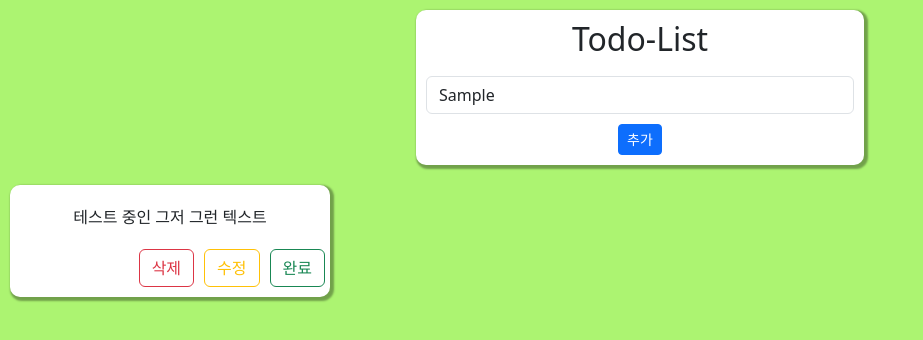
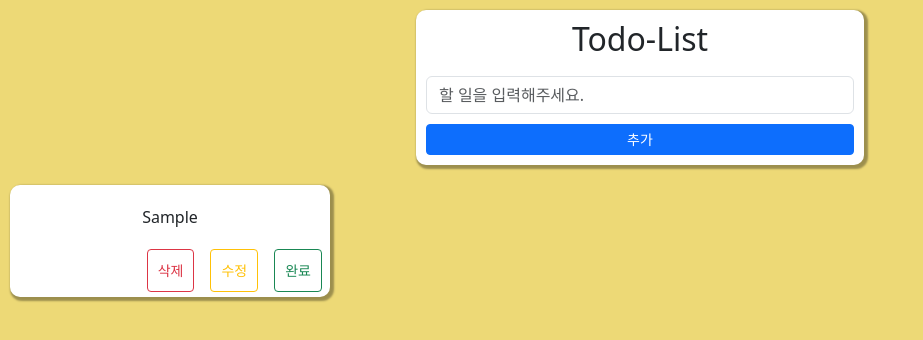
Before and after one commit to hsc03/React-TodoList, a React (Create React App) app: page / in a window 1280 px wide. Both pictures are taken after typing "Sample" into the empty fields and a click on the button "추가". Shown: the top 340 px of the page, without its empty margins (0-923 px from the left). Built offline with nearby package versions, Linux system fonts and the light colour scheme.

Commit message:
Add Add feature & Add input verification feature

```diff
--- a/src/App.js
+++ b/src/App.js
@@ -1,16 +1,21 @@
-import React from 'react';
+import React, { useState } from 'react';
 import "./styles/App.css";
 import 'bootstrap/dist/css/bootstrap.min.css'
 import Header from './components/Header';
-import TodoItem from './components/TodoItem';
-// import TodoList from './components/TodoList';
+import TodoList from './components/TodoList';
 
 const App = () => {
+  const [todos, setTodos] = useState([]);
+
+  const addTodoItem = (item) => {
+    const newTodo = { id: Date.now(), text: item };
+    setTodos([...todos, newTodo]);
+  };
+
   return (
     <div className='app'>
-      <Header />
-      <TodoItem />
-      {/* <TodoList /> */}
+      <Header onAddItem={addTodoItem}/>
+      <TodoList todos={todos}/>
     </div>
   );
 }
--- a/src/components/Header.js
+++ b/src/components/Header.js
@@ -1,13 +1,27 @@
 import React, { useState } from 'react';
 import '../styles/Header.css';
-import 'bootstrap/dist/css/bootstrap.min.css'
+import 'bootstrap/dist/css/bootstrap.min.css';
 import { Form, Button } from 'react-bootstrap';
 
-const Header = () => {
+const Header = ({ onAddItem }) => {
     const [inputValue, setInputValue] = useState('');
+    const [validated, setValidated] = useState(false);
 
     const inputChange = (e) => {
-        setInputValue(e.target.value)
+        setInputValue(e.target.value);
+    };
+
+    const addItem = (e) => {
+        e.preventDefault();
+        const form = e.currentTarget;
+        if (form.checkValidity() === false) {
+            e.preventDefault();
+            setValidated(true);
+        } else {
+            setValidated(false);
+            onAddItem(inputValue);
+            setInputValue('');
+        }
     };
 
     return (
@@ -16,13 +30,22 @@ const Header = () => {
                 <h2>Todo-List</h2>
             </div>
             <div className="headerInput">
+                <Form noValidate validated={validated} onSubmit={addItem}>
+                    <Form.Group>
                         <Form.Control
+                            required
                             type="text"
                             value={inputValue}
                             onChange={inputChange}
                             placeholder="할 일을 입력해주세요."
+                            maxLength={"13"} // 한글 영어 따로 구분하여 판별하는 로직 필요
                         />
+                        <Form.Control.Feedback type="invalid">
+                            내용을 입력해주세요!
+                        </Form.Control.Feedback>
+                    </Form.Group>
                     <Button type="submit" size="sm">추가</Button>
+                </Form>
             </div>
         </div>
     );
--- a/src/components/TodoItem.js
+++ b/src/components/TodoItem.js
@@ -2,16 +2,16 @@ import React from "react";
 import '../styles/TodoItem.css';
 import { Button } from 'react-bootstrap';
 
-const TodoItem = () => {
+const TodoItem = ({ inputValue }) => {
     return (
         <div className="itemContainer">
             <div className="text">
-                <span>테스트 중인 그저 그런 텍스트</span>
+                <span>{inputValue}</span>
             </div>
             <div className="buttons">
-                <Button variant="outline-danger">삭제</Button>
-                <Button variant="outline-warning">수정</Button>
-                <Button variant="outline-success">완료</Button>
+                <Button variant="outline-danger" size="sm">삭제</Button>
+                <Button variant="outline-warning" size="sm">수정</Button>
+                <Button variant="outline-success" size="sm">완료</Button>
             </div>
         </div>
     );
--- a/src/components/TodoList.js
+++ b/src/components/TodoList.js
@@ -1,10 +1,13 @@
-import React from "react";
-import TodoItem from "./TodoItem";
+import React from 'react';
+import '../styles/TodoList.css';
+import TodoItem from './TodoItem';
 
-const TodoList = () => {
+const TodoList = ({ todos }) => {
     return (
-        <div>
-
+        <div className='todoListContainer'>
+            {todos.map(todo => (
+                <TodoItem key={todo.id} inputValue={todo.text} />
+            ))}
         </div>
     );
 };
--- a/src/styles/App.css
+++ b/src/styles/App.css
@@ -1,5 +1,5 @@
 .app {
-  background-color: rgb(172, 244, 113);
+  background-color: rgb(237, 217, 118);
   width: 100%;
   min-height: 100%;
 }
--- a/src/styles/Header.css
+++ b/src/styles/Header.css
@@ -20,4 +20,5 @@
 
 .headerInput Button {
     margin-top: 10px;
+    width: 100%;
 }
--- a/src/styles/TodoItem.css
+++ b/src/styles/TodoItem.css
@@ -20,5 +20,6 @@
 }
 
 .buttons button {
-    margin: 0 5px;
+    padding: 10px;
+    margin: 0 8px;
 }
--- a/src/styles/TodoList.css
+++ b/src/styles/TodoList.css
@@ -0,0 +1,5 @@
+.todoListContainer {
+    display: flex;
+    flex-direction: row;
+    flex-wrap: wrap;
+}
```
Lines whose indentation alone changed are shown as unchanged.
